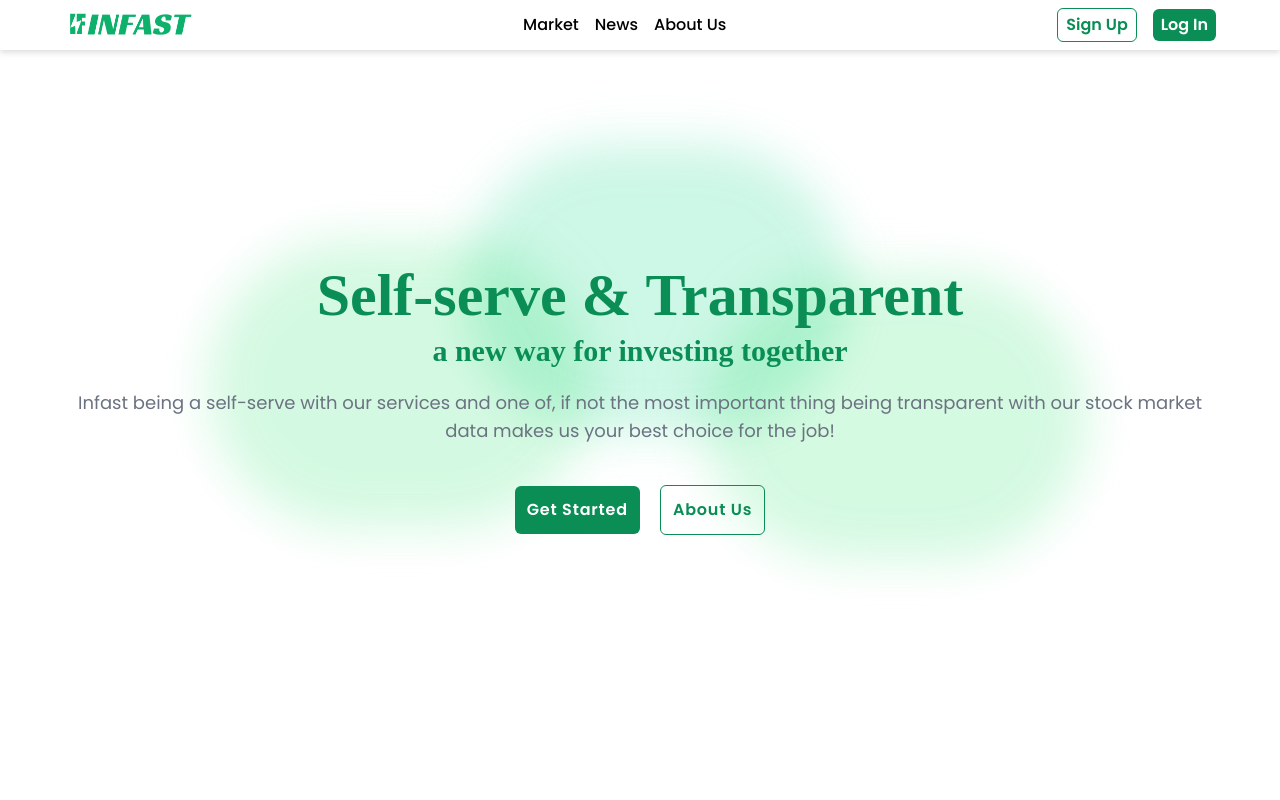
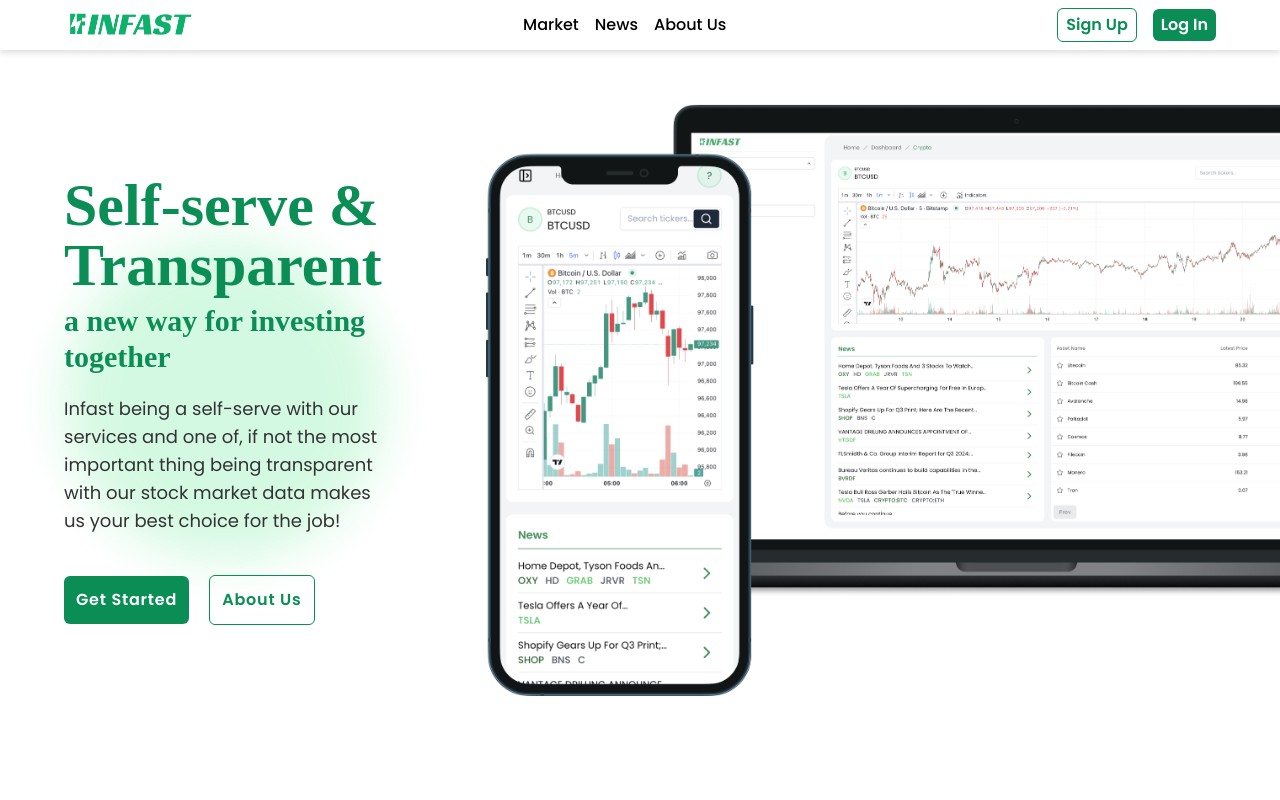
Before and after one commit to Nasi-Kucing-Prod/infast, a Next.js app in the folder client/: page / in a window 1280 px wide. Shown: the top 800 px of the page. Built offline with nearby package versions, Linux system fonts and the light colour scheme; no server answers; a web font is replaced by a local one.

Commit message:
feat: change json server to real API

```diff
--- a/client/src/app/(main-content)/market/page.tsx
+++ b/client/src/app/(main-content)/market/page.tsx
@@ -108,7 +108,7 @@ const Page = () => {
 
       const res = await fetch(url, {
         headers: {
-          "x-cg-demo-api-key": "CG-UUnXrRvqEcPATphhGCBjK9jY",
+          "x-cg-demo-api-key": `${process.env.NEXT_PUBLIC_PRIVATE_KEY_COINGECKO}`,
           accept: "application/json",
         },
       });
--- a/client/src/app/(main-content)/news/page.tsx
+++ b/client/src/app/(main-content)/news/page.tsx
@@ -5,7 +5,10 @@ import Image from "next/image";
 import Link from "next/link";
 
 const Page = async () => {
-  const res = await fetch("http://localhost:8000/news", { cache: "no-cache" });
+  const res = await fetch(
+    `https://www.alphavantage.co/query?function=NEWS_SENTIMENT&apikey=${process.env.PRIVATE_KEY_ALPHA}`
+    // { cache: "no-cache" }
+  );
   const data: NewsRes = (await res.json()) || [];
   console.log(data, "ini berhasil");
 
--- a/client/src/app/dashboard/watchlist/page.tsx
+++ b/client/src/app/dashboard/watchlist/page.tsx
@@ -20,7 +20,7 @@ const getUniqueId = (symbol: string, name: string): string =>
   `${symbol}-${name}`;
 
 export default function Watchlist() {
-  const { watchlist, data, setData, userId } = useDashboardContext();
+  const { watchlist, setData } = useDashboardContext();
   const [watchlistItems, setWatchlistItems] = useState<WatchlistItem[]>([]);
   const [loading, setLoading] = useState(false);
   const [error, setError] = useState<string | null>(null);
--- a/client/src/app/page.tsx
+++ b/client/src/app/page.tsx
@@ -7,6 +7,8 @@ import Navbar from "@/components/Navbar";
 import NewsCard from "@/components/NewsCard";
 import Link from "next/link";
 import { useAuth } from "./signup/context/AuthContext";
+import Image from "next/image";
+import infast from "@/image/infast.png";
 
 interface NewsRes {
   feed: NewsItem[];
@@ -43,15 +45,21 @@ export default function Home() {
 
   useEffect(() => {
     const fetchData = async () => {
-      const res = await fetch("http://localhost:8000/news", {
-        cache: "no-cache",
-      });
+      const res = await fetch(
+        `https://www.alphavantage.co/query?function=NEWS_SENTIMENT&apikey=${process.env.PRIVATE_KEY_ALPHA}`,
+        {
+          // cache: "no-cache",
+        }
+      );
       const data: NewsRes = await res.json();
       setNewsData(data);
 
-      const assetRes = await fetch("http://localhost:8000/assets", {
-        cache: "no-cache",
-      });
+      const assetRes = await fetch(
+        `https://www.alphavantage.co/query?function=TOP_GAINERS_LOSERS&apikey=${process.env.PRIVATE_KEY_ALPHA}`,
+        {
+          // cache: "no-cache",
+        }
+      );
       const assetData: AssetData = await assetRes.json();
       setAssetData(assetData);
     };
@@ -62,48 +70,40 @@ export default function Home() {
   return (
     <>
       <Navbar />
-      <div className="px-16 max-[1017px]:px-5">
+      <div className="px-16 max-[1017px]:px-5 overflow-hidden">
         <div className="flex flex-col font-poppins sm:gap-20 gap-10">
-          {/* hero section */}
-          <div className="relative flex flex-col items-center h-screen justify-center gap-10 text-center">
-            {/* Blob Background */}
-            <div className="absolute sm:block hidden w-full max-w-lg z-0">
-              <div className="absolute blur-xl -top-40 -left-44 w-96 h-72 bg-green-300/50 rounded-full mix-blend-multiply filter opacity-70 animate-blob"></div>
-
-              <div className="absolute blur-xl -top-32 -right-48 w-96 h-72 bg-green-300/50 rounded-full mix-blend-multiply filter opacity-70 animate-blob animation-delay-2000"></div>
-              <div className="absolute blur-xl -bottom-8 left-20 w-96 h-72 bg-emerald-300/50 rounded-full mix-blend-multiply filter opacity-70 animate-blob animation-delay-4000"></div>
-            </div>
-
           {/* Main Content */}
-            <div className="relative z-10 flex flex-col gap-5">
+          <div className="flex justify-between items-center xs:text-start text-center gap-2 min-h-screen">
+            <div className="absolute blur-xl  w-80 h-80 bg-green-300/50 rounded-full mix-blend-multiply filter opacity-70 "></div>
+            <div className="xs:w-1/2 w-full xs:items-start items-center gap-10 flex flex-col z-10">
+              <div className="flex flex-col gap-5">
                 <div className="flex flex-col gap-2">
-                <h1 className="logo font-semibold sm:text-6xl text-4xl text-primary-infast">
+                  <h1 className="logo font-semibold text-6xl max-[1017px]:text-4xl text-primary-infast text-wrap">
                     Self-serve & Transparent
                   </h1>
-                <h2 className="logo font-semibold sm:text-3xl text-2xl text-primary-infast">
+                  <h2 className="logo font-semibold text-3xl max-[1017px]:text-2xl text-primary-infast">
                     a new way for investing together
                   </h2>
                 </div>
-              <p className="text-sm sm:text-lg text-gray-500">
+                <p className="max-[1017px]:text-sm text-lg text-black-infast font-normal">
                   Infast being a self-serve with our services and one of, if not
-                the most important thing being transparent with our stock market
-                data makes us your best choice for the job!
+                  the most important thing being transparent with our stock
+                  market data makes us your best choice for the job!
                 </p>
               </div>
-
               {/* Buttons */}
-            <div className="relative z-10 flex gap-5 font-semibold tracking-wider text-center items-center">
+              <div className=" flex gap-5 font-semibold tracking-wider text-center items-center">
                 {token ? (
                   <Link
                     href={"/dashboard"}
-                  className="text-white bg-primary-infast sm:p-3 p-2 rounded-md hover:bg-secondary-infast sm:text-base text-sm"
+                    className="text-white bg-primary-infast p-3 max-[1017px]:p-2 rounded-md hover:bg-secondary-infast sm:text-base text-sm"
                   >
                     Dashboard
                   </Link>
                 ) : (
                   <Link
                     href={"/login"}
-                  className="text-white bg-primary-infast sm:p-3 p-2 rounded-md hover:bg-secondary-infast sm:text-base text-sm"
+                    className="text-white bg-primary-infast p-3 max-[1017px]:p-2 rounded-md hover:bg-secondary-infast sm:text-base text-sm"
                   >
                     Get Started
                   </Link>
@@ -111,13 +111,22 @@ export default function Home() {
 
                 <Link
                   href={"/AboutUs"}
-                className="text-primary-infast border border-primary-infast sm:p-3 p-2 rounded-md sm:text-base text-sm"
+                  className="text-primary-infast border border-primary-infast p-3 max-[1017px]:p-2 rounded-md sm:text-base text-sm"
                 >
                   About Us
                 </Link>
               </div>
             </div>
-
+            <div className="relative -mx-16 -right-40">
+              <Image
+                src={infast}
+                alt="infast"
+                width={1000}
+                height={1000}
+                className="w-full h-auto xs:block hidden"
+              />
+            </div>
+          </div>
           {/* branding section */}
           <div className="text-center items-center flex flex-col sm:gap-10 gap-5">
             <div>
@@ -200,6 +209,7 @@ export default function Home() {
           </div>
         </div>
       </div>
+      {/* </div> */}
       <Footer />
     </>
   );
--- a/client/src/components/Footer.tsx
+++ b/client/src/components/Footer.tsx
@@ -6,13 +6,13 @@ import logo from "@/image/logo.png";
 
 export default function Footer() {
   return (
-    <footer className="w-screen bg-white drop-shadow-md flex justify-between items-center px-16 py-8 font-medium text-gray-600 mt-20 border-t-4">
+    <footer className="w-screen bg-white drop-shadow-md flex md:flex-row flex-col justify-between items-center px-16 py-8 font-medium text-gray-600 mt-20 border-t-4 gap-5">
       <div className="flex flex-col items-center">
         <Image src={logo} alt="logo" width={180} height={180} />
         <div className="text-sm text-gray-500">Self-serve & Transparent</div>
       </div>
 
-      <div className="text-sm text-right">
+      <div className="text-sm md:text-right text-center">
         <p>Copyright ©2024 Infast.inc</p>
         <p>
           This is a website project for a Final Project assignment from Hacktiv8
--- a/client/src/components/NewsCard.tsx
+++ b/client/src/components/NewsCard.tsx
@@ -52,8 +52,8 @@ const NewsCard: React.FC<NewsCardProp> = ({
             <Image
               src={banner_image}
               alt={title}
-              width={50}
-              height={50}
+              width={1000}
+              height={1000}
               className="w-full rounded object-cover aspect-video"
             />
           ) : (
--- a/client/src/components/NewsDashboard.tsx
+++ b/client/src/components/NewsDashboard.tsx
@@ -1,10 +1,11 @@
 import React from "react";
 import { ScrollArea } from "@/components/ui/scroll-area";
-import { ChevronRight } from "lucide-react";
 import { NewsDashboardRow } from "./NewsDashboardRow";
 
 export default async function NewsDashboard() {
-  const resp = fetch("http://localhost:8000/news");
+  const resp = fetch(
+    `https://www.alphavantage.co/query?function=NEWS_SENTIMENT&apikey=${process.env.PRIVATE_KEY_ALPHA}`
+  );
   const data = await (await resp).json();
 
   return (
```
Also changed, not shown: client/src/components/NewsDashboardRow.tsx (+3 -4 lines), client/src/image/infast.png (added), 1 other file (tests, documents, lock files or other folders). Lines whose indentation alone changed are shown as unchanged.
